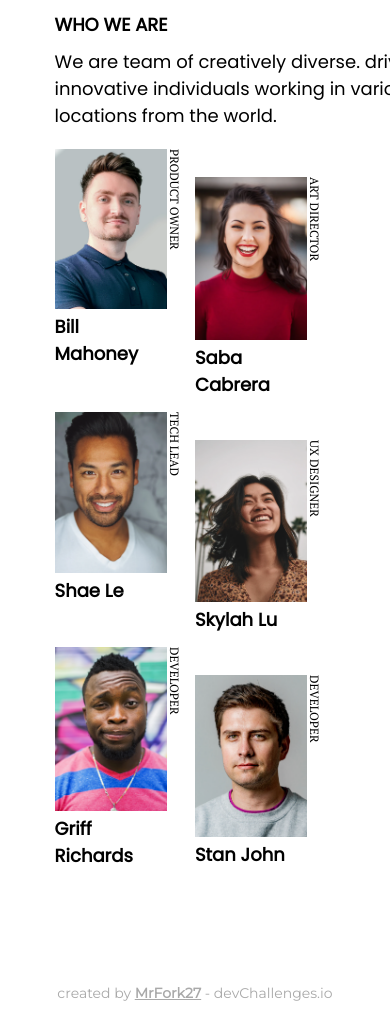
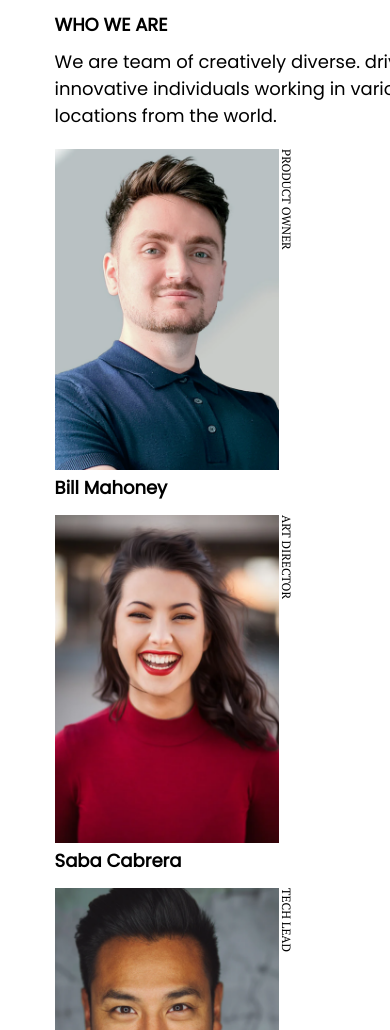
Before and after one commit to MrFork27/my-team-page, a plain HTML site: page src/index.html in a window 390 px wide. Shown: the part 70-1100 px from the top of the page. Drawn offline with Linux system fonts and the light colour scheme.

Commit message:
ship: final dynamic style

```diff
--- a/src/style.css
+++ b/src/style.css
@@ -16,14 +16,6 @@ body {
     display: flex;
     flex-direction: row;
     justify-content: space-between;
-}
-
-.title-container {
-    /* width: 50%; */
-}
-
-.section-container {
-    /* width: 50%; */
 }
 
 .web-title {
@@ -158,3 +150,29 @@ footer {
         margin-top: 5%;
     }
 }
+
+@media screen and (max-width: 600px) {
+    .main-container {
+        flex-direction: column;
+    }
+
+    .title-container {
+        margin-bottom: 5%;
+    }
+
+    .member-container {
+        width: 100%;
+    }
+
+    .center-member {
+        margin-top: 5%;
+    }
+
+    .center-member-special-mobile {
+        margin-top: 5%;
+    }
+
+    .center-member-special {
+        margin-top: 5%;
+    }
+}
```
